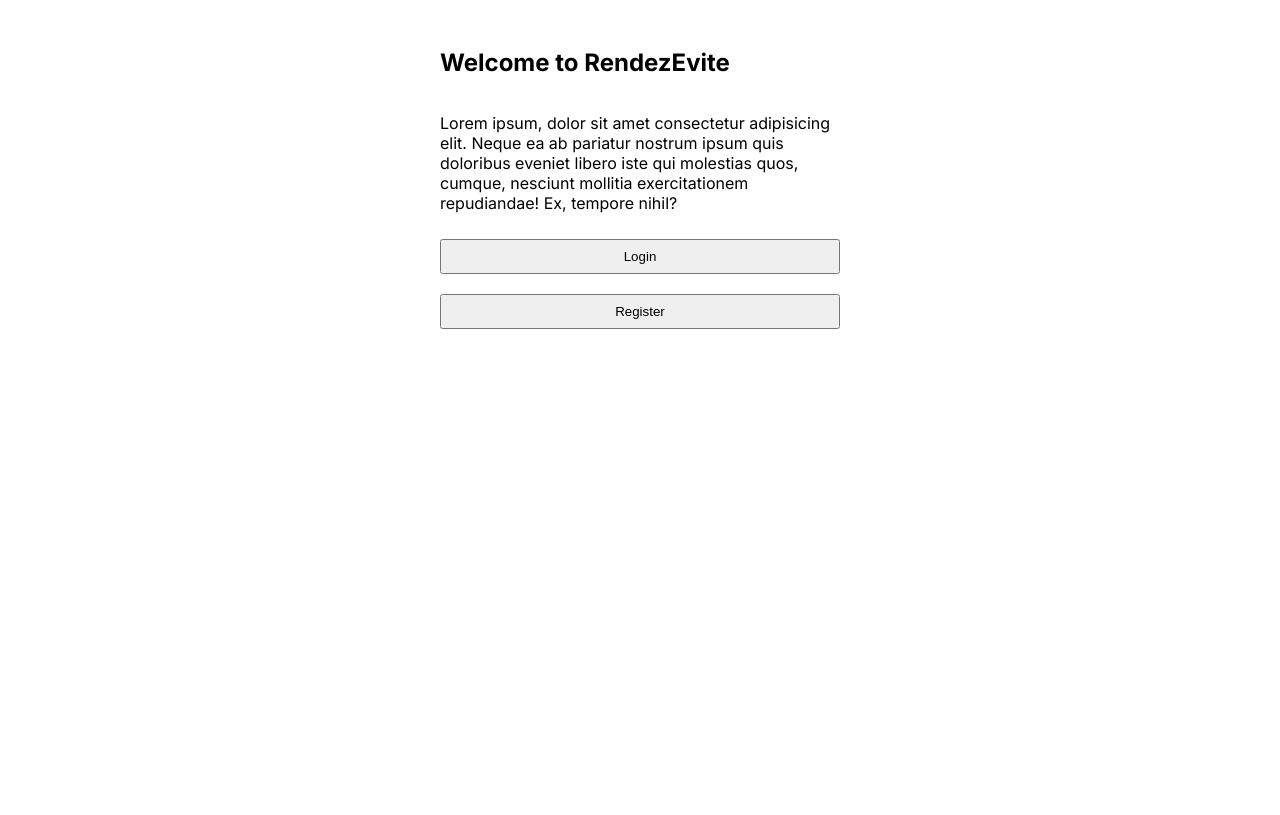
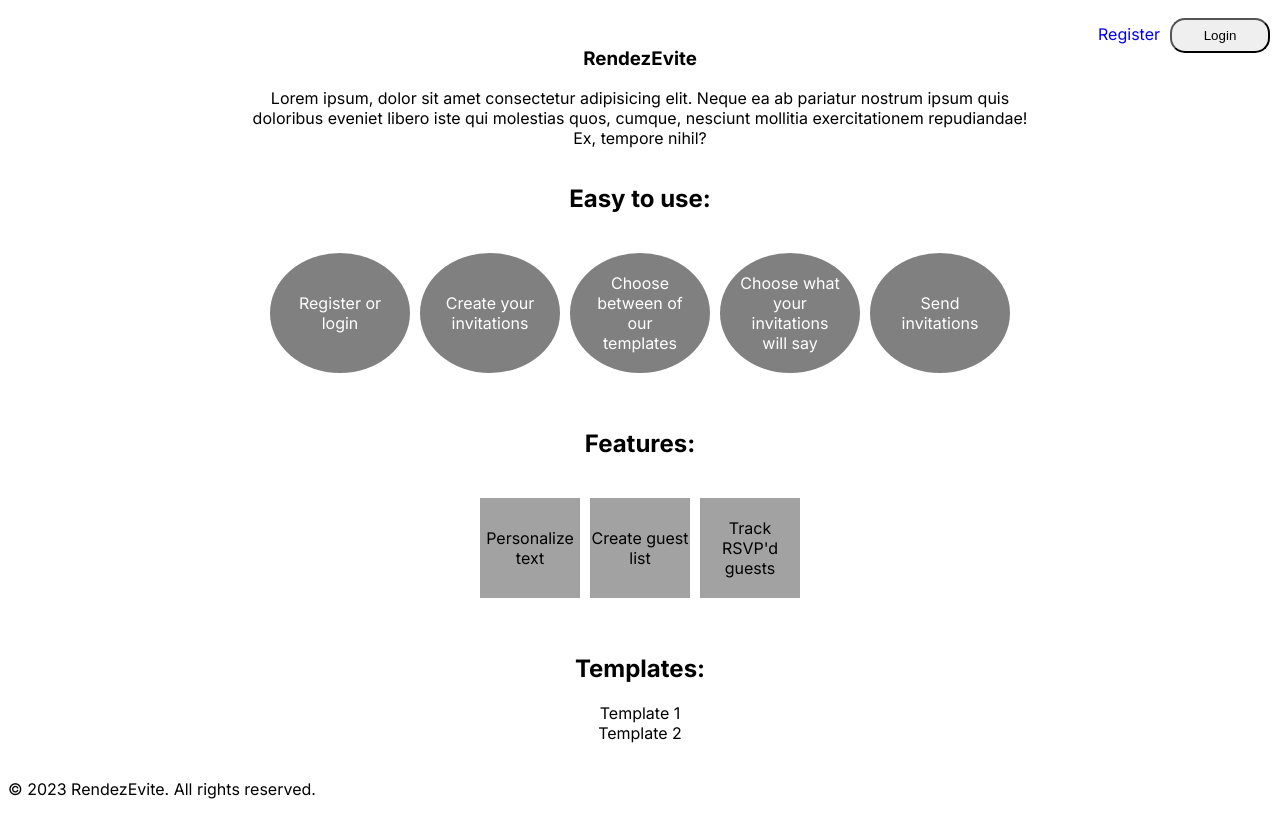
Before and after one commit to nanidam/degree-project-rendezevite, a Next.js app: page / in a window 1280 px wide. Built offline with nearby package versions, Linux system fonts and the light colour scheme.

Commit message:
:art: created landing page design

```diff
--- a/app/page.tsx
+++ b/app/page.tsx
@@ -4,9 +4,6 @@ import "./style.scss";
 
 const Home = () => {
   const router = useRouter();
-  const handleRegister = () => {
-    router.push("/register");
-  };
 
   const handleLogin = () => {
     router.push("/api/auth/signin");
@@ -14,24 +11,52 @@ const Home = () => {
 
   return (
     <main>
+      <nav className="welcome-nav">
+        <a className="register-link" href="/register">
+          Register
+        </a>
+        <button className="login-btn" type="button" onClick={handleLogin}>
+          Login
+        </button>
+      </nav>
       <section className="welcome-container">
-        <h1 className="welcome-header">Welcome to RendezEvite</h1>
         <article className="welcome-text-container">
+          <h1 className="welcome-header">RendezEvite</h1>
           <p className="welcome-text">
             Lorem ipsum, dolor sit amet consectetur adipisicing elit. Neque ea ab pariatur
             nostrum ipsum quis doloribus eveniet libero iste qui molestias quos, cumque,
             nesciunt mollitia exercitationem repudiandae! Ex, tempore nihil?
           </p>
         </article>
-        <article className="welcome-options-container">
-          <button className="login-btn" type="button" onClick={handleLogin}>
-            Login
-          </button>
-          <button className="register-btn" type="button" onClick={handleRegister}>
-            Register
-          </button>
+        <article className="overview-wrapper">
+          <h2>Easy to use:</h2>
+          <ul className="overview-list">
+            <li className="list-card">Register or login</li>
+            <li className="list-card">Create your invitations</li>
+            <li className="list-card">Choose between of our templates</li>
+            <li className="list-card">Choose what your invitations will say</li>
+            <li className="list-card">Send invitations</li>
+          </ul>
+        </article>
+        <article className="overview-wrapper">
+          <h2>Features:</h2>
+          <ul className="overview-list">
+            <li className="feature-card">Personalize text</li>
+            <li className="feature-card">Create guest list</li>
+            <li className="feature-card">Track RSVP&apos;d guests</li>
+          </ul>
+        </article>
+        <article className="show-templates">
+          <h2>Templates:</h2>
+          <div className="show-templates-wrapper">
+            <div>Template 1</div>
+            <div>Template 2</div>
+          </div>
         </article>
       </section>
+      <footer>
+        <p>© 2023 RendezEvite. All rights reserved.</p>
+      </footer>
     </main>
   );
 };
--- a/app/style.scss
+++ b/app/style.scss
@@ -1,29 +1,63 @@
+.welcome-nav {
+  display: flex;
+  align-items: baseline;
+  position: absolute;
+  right: 0;
+
+  .login-btn {
+    height: 35px;
+    width: 100px;
+    border-radius: 15px;
+    margin: 10px;
+
+    transition: ease-in-out 0.3s;
+    cursor: pointer;
+
+    &:hover {
+      background: grey;
+    }
+  }
+
+  .register-link {
+    text-decoration: none;
+  }
+}
+
 .welcome-container {
   display: flex;
   flex-direction: column;
   justify-content: center;
-  // align-items: center;
+  padding: 20px;
+  margin: 0 auto;
 
-  padding: 20px;
+  .overview-wrapper {
+    .overview-list {
+      overflow-x: scroll;
+      display: flex;
+      flex-direction: row;
+      gap: 10px;
+      padding: 20px;
+      list-style-type: none;
 
-  .welcome-options-container {
-    display: flex;
-    flex-direction: column;
-    justify-content: center;
-    align-items: center;
-    width: 100%;
+      .list-card {
+        background-color: grey;
+        color: white;
+        border-radius: 50%;
+        display: flex;
+        align-items: center;
+        text-align: center;
+        padding: 20px;
 
-    .login-btn,
-    .register-btn {
-      width: 100%;
-      height: 35px;
-      margin: 10px;
+        justify-content: center;
+      }
 
-      transition: ease-in-out 0.3s;
-      cursor: pointer;
-
-      &:hover {
-        background: grey;
+      .feature-card {
+        background-color: rgb(162, 162, 162);
+        text-align: center;
+        display: flex;
+        align-items: center;
+        width: 100px;
+        height: 100px;
       }
     }
   }
@@ -31,7 +65,17 @@
 
 @media screen and (min-width: 768px) {
   .welcome-container {
-    max-width: 400px;
-    margin: 0 auto;
+    width: 780px;
+    text-align: center;
+    align-items: center;
+    .overview-wrapper {
+      .overview-list {
+        overflow-x: auto;
+
+        .list-card {
+          width: 100px;
+        }
+      }
+    }
   }
 }
```
